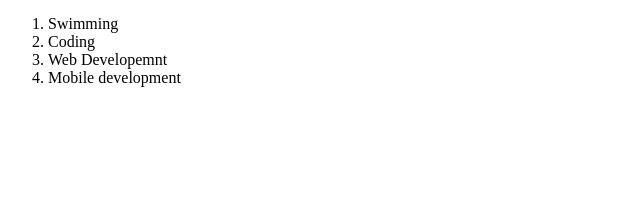
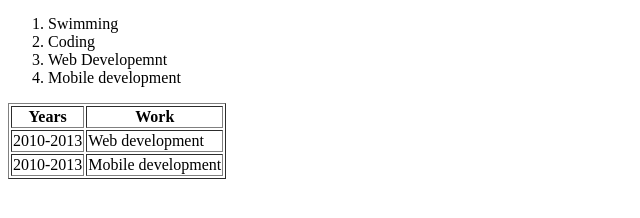
Before and after one commit to TanThienDao/PersonalWeb, a plain HTML site: page MyHobbies.html in a window 1280 px wide. Shown: the part 44-262 px from the top of the page, without its empty margins (0-640 px from the left). Drawn offline with Linux system fonts and the light colour scheme.

Commit message:
add table example

```diff
--- a/MyHobbies.html
+++ b/MyHobbies.html
@@ -12,5 +12,26 @@
       <li>Web Developemnt</li>
       <li>Mobile development</li>
     </ol>
+    <table border="1">
+    <thead>
+      <tr>
+        <th>Years</th>
+        <th>Work</th>
+      </tr>
+    </thead>
+    <tbody>
+      <tr>
+        <td>2010-2013</td>
+        <td>Web development</td>
+      </tr>
+      <tr>
+        <td>2010-2013</td>
+        <td>Mobile development</td>
+      </tr>
+    </tbody>
+    <tfoot>
+
+    </tfoot>
+    </table>
   </body>
 </html>
```
